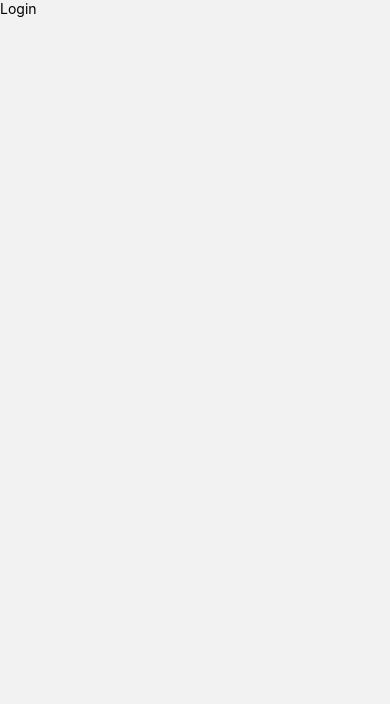
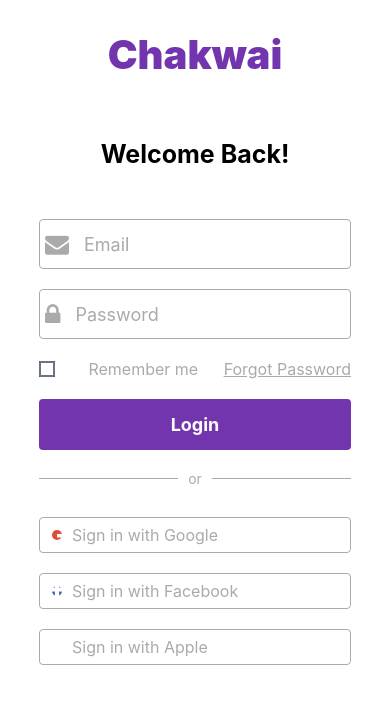
Before and after one commit to Turawa2/Chakwai, a React Native app: screen /Login in a window 390 px wide. Shown: the top 704 px of the page. Built offline with nearby package versions, Linux system fonts and the light colour scheme.

Commit message:
login commit 1

```diff
--- a/App.js
+++ b/App.js
@@ -10,7 +10,8 @@
 const App = () => {
   return (
     <NavigationContainer>
-      <Stack.Navigator initialRouteName="WelcomePage">
+      {/* <Stack.Navigator initialRouteName="WelcomePage"> */}
+      <Stack.Navigator initialRouteName="Login">
         <Stack.Screen name="Login" component={Login} options={{ headerShown: false }} />
         <Stack.Screen name="WelcomePage" component={WelcomePage} options={{ headerShown: false }} />
       </Stack.Navigator>
--- a/Pages/Login.js
+++ b/Pages/Login.js
@@ -1,10 +1,209 @@
-import { View, Text } from 'react-native'
-import React from 'react'
+import React, { useState } from "react";
+import { View, Text, StyleSheet, TextInput, TouchableOpacity, CheckBox } from "react-native";
+import Icon from "react-native-vector-icons/FontAwesome";
+import { useNavigation } from "@react-navigation/native";
+import { SocialIcon } from "react-native-elements"; // Import SocialIcon from react-native-elements
 
 export default function Login() {
+  const navigation = useNavigation();
+  const [passwordVisible, setPasswordVisible] = useState(false);
+  const [rememberMe, setRememberMe] = useState(false);
+
+  const handleButtonClick = () => {
+    navigation.navigate("Login");
+  };
+
   return (
-    <View>
-      <Text>Login</Text>
+    <View style={styles.container}>
+      <View>
+        <Text style={{ fontSize: 40, fontWeight: 900, color: "#7235ae", marginTop: 30, textAlign: "center" }}>
+          Chakwai
+        </Text>
+        <Text style={{ fontSize: 25, fontWeight: 700, color: "#000", marginTop: 60, textAlign: "center" }}>
+          Welcome Back!
+        </Text>
+      </View>
+      <View style={styles.inputContainer}>
+        {/* First Input with Email Icon */}
+        <View style={styles.inputWrapper}>
+          <Icon name="envelope" size={24} color="#aaa" style={styles.icon} />
+          <TextInput
+            style={styles.input}
+            placeholder="Email"
+            placeholderTextColor="#aaa" // Set placeholder color
+          />
+        </View>
+
+        {/* Second Input with Padluck and Eye Icons */}
+        <View style={styles.inputWrapper}>
+          <Icon name="lock" size={24} color="#aaa" style={styles.icon} />
+          <TextInput
+            style={styles.input}
+            placeholder="Password"
+            secureTextEntry={!passwordVisible}
+            placeholderTextColor="#aaa" // Set placeholder color
+          />
+          <TouchableOpacity
+            onPress={() => setPasswordVisible(!passwordVisible)}
+          >
+            <Icon
+              name={passwordVisible ? "eye-slash" : "eye"}
+              size={24}
+              color="#aaa"
+              style={styles.icon}
+            />
+          </TouchableOpacity>
+        </View>
+
+        {/* Remember Me Checkbox and Text */}
+        <View style={styles.rememberMeContainer}>
+          <CheckBox
+            value={rememberMe}
+            onValueChange={() => setRememberMe(!rememberMe)}
+            style={styles.checkbox}
+          />
+          <Text style={styles.checkboxText}>Remember me</Text>
+          <Text style={styles.forgotPasswordText}>Forgot Password</Text>
+        </View>
+
+        {/* Login Button */}
+        <TouchableOpacity
+          style={styles.loginButton}
+          onPress={handleButtonClick}
+        >
+          <Text style={styles.loginButtonText}>Login</Text>
+        </TouchableOpacity>
+
+        {/* Horizontal Line */}
+        <View style={styles.horizontalLineContainer}>
+          <View style={styles.horizontalLine} />
+          <Text style={{ color: "#aaa", marginHorizontal: 10 }}>or</Text>
+          <View style={styles.horizontalLine} />
+        </View>
+
+        {/* Social Login Buttons */}
+        <View style={styles.socialLoginContainer}>
+          {/* Google Button */}
+          <TouchableOpacity style={styles.socialLoginButton}>
+            <SocialIcon type="google" raised={false} iconColor="#fff" style={styles.socialIcon} />
+            <Text style={styles.socialLoginText}>Sign in with Google</Text>
+          </TouchableOpacity>
+
+          {/* Facebook Button */}
+          <TouchableOpacity style={styles.socialLoginButton}>
+            <SocialIcon type="facebook" raised={false} iconColor="#fff" style={styles.socialIcon} />
+            <Text style={styles.socialLoginText}>Sign in with Facebook</Text>
+          </TouchableOpacity>
+
+          {/* Apple Button */}
+          <TouchableOpacity style={styles.socialLoginButton}>
+            <SocialIcon type="apple" raised={false} iconColor="#fff" style={styles.socialIcon} />
+            <Text style={styles.socialLoginText}>Sign in with Apple</Text>
+          </TouchableOpacity>
+        </View>
+      </View>
     </View>
-  )
+  );
 }
+
+const styles = StyleSheet.create({
+  container: {
+    flex: 1,
+    width: "100%",
+    backgroundColor: "#fff",
+    alignItems: "center",
+    overflow: "hidden",
+  },
+  inputContainer: {
+    width: "80%",
+    marginTop: 50,
+    margin: 20,
+  },
+  inputWrapper: {
+    flexDirection: "row",
+    alignItems: "center",
+    borderWidth: 1,
+    borderColor: "#aaa",
+    borderRadius: 4,
+    marginBottom: 20,
+    overflow: "hidden",
+    padding: 5,
+    height: 50, // Set the height of the input
+  },
+  icon: {
+    marginRight: 10,
+  },
+  input: {
+    flex: 1,
+    fontSize: 18,
+    color: "#000",
+    padding: 5,
+    borderWidth: 0, // Remove input outline
+  },
+  rememberMeContainer: {
+    flexDirection: "row",
+    alignItems: "center",
+    justifyContent: "space-between", // Align checkbox, text, and 'Forgot Password' on the same line
+    marginBottom: 20,
+  },
+  checkbox: {
+    marginRight: 8,
+    backgroundColor: "red",
+  },
+  checkboxText: {
+    fontSize: 16,
+    color: "#aaa",
+  },
+  forgotPasswordText: {
+    fontSize: 16,
+    color: "#aaa",
+    textDecorationLine: "underline",
+  },
+  loginButton: {
+    backgroundColor: '#7235ae',
+    width: '100%', // Set the width of the button to 100% of the parent container
+    padding: 15,
+    borderRadius: 4,
+    alignItems: 'center',
+    marginBottom: 20,
+  },
+  loginButtonText: {
+    color: '#fff',
+    fontSize: 18,
+    fontWeight: 'bold',
+  },
+  horizontalLineContainer: {
+    flexDirection: 'row',
+    alignItems: 'center',
+    marginBottom: 20,
+  },
+  horizontalLine: {
+    flex: 1,
+    borderBottomWidth: 1,
+    borderColor: '#aaa',
+  },
+  socialLoginContainer: {
+    flexDirection: 'column',
+    alignItems: 'center',
+  },
+  socialLoginButton: {
+    flexDirection: 'row',
+    alignItems: 'center',
+    backgroundColor: 'transparent',
+    borderColor: '#aaa',
+    borderWidth: 1,
+    borderRadius: 4,
+    padding: 5, // Adjust the padding to your preference
+    marginVertical: 10,
+    width: '100%', // Set the width of the button to 100% of the parent container
+  },
+  socialIcon: {
+    marginRight: 10,
+    width: 10,
+    height: 10
+  },
+  socialLoginText: {
+    color: '#aaa',
+    fontSize: 16,
+  },
+});
--- a/package.json
+++ b/package.json
@@ -17,6 +17,8 @@
     "react": "18.2.0",
     "react-dom": "18.2.0",
     "react-native": "0.73.4",
+    "react-native-elements": "^3.4.3",
+    "react-native-svg": "^15.0.0",
     "react-native-vector-icons": "^10.0.3",
     "react-native-web": "~0.19.6"
   },
```
Also changed, not shown: 1 other file (tests, documents, lock files or other folders).
